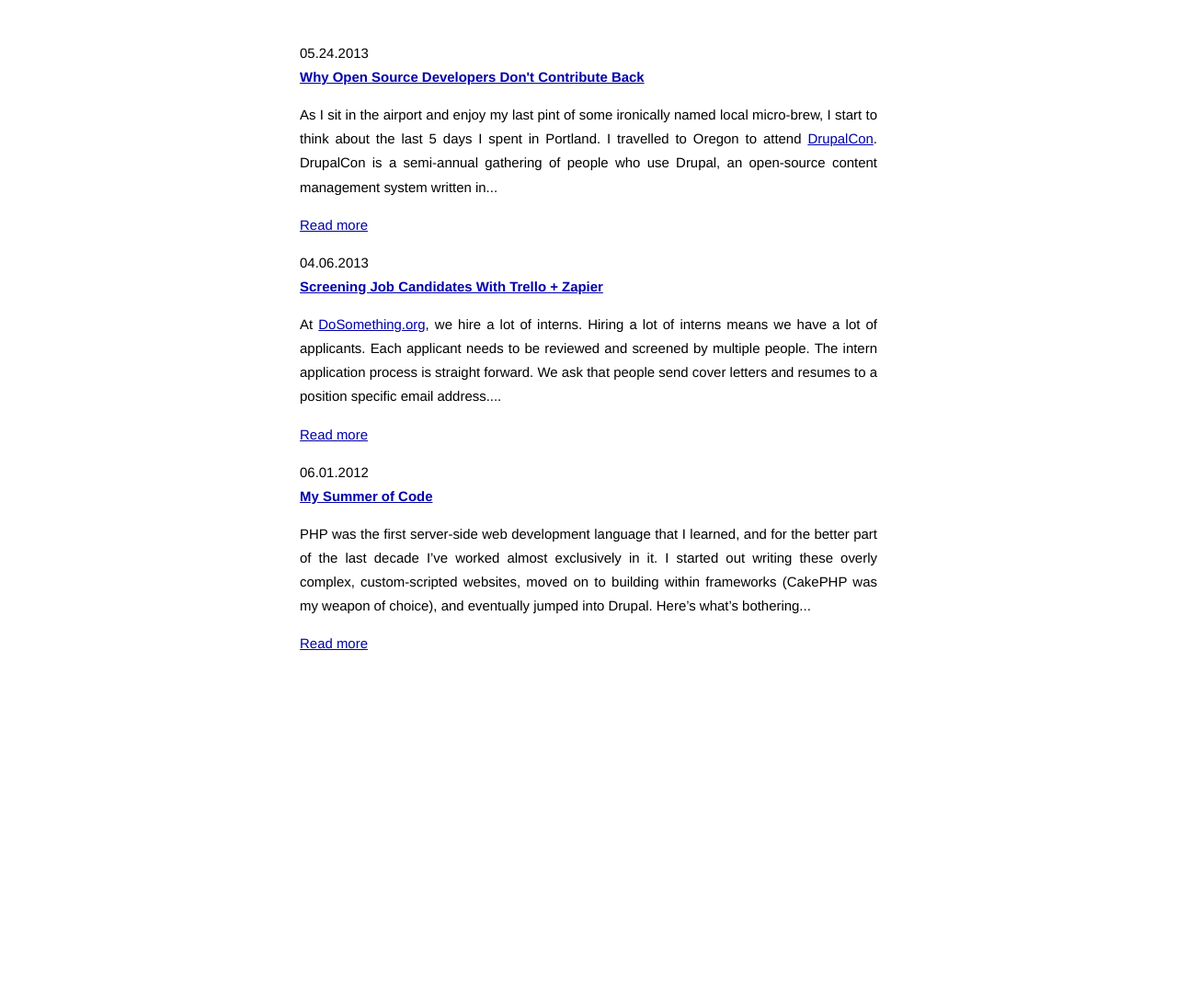
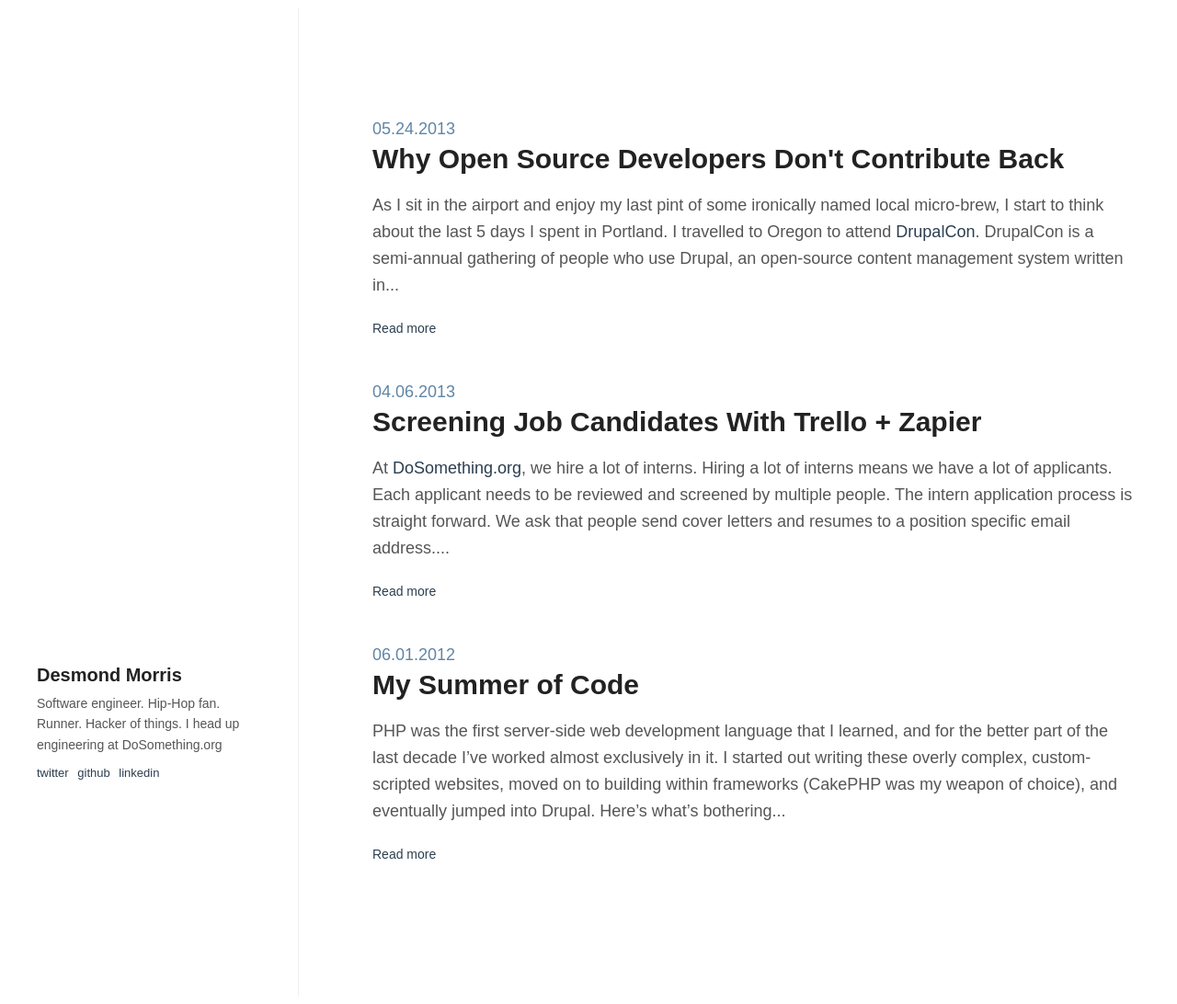
Before and after one commit to desmondmorris/desmondmorris.com, a Jekyll site: the page built from index.html, in a window 1280 px wide. Shown: the whole page at 92% size. Built offline with Jekyll 4.4.1, drawn with Linux system fonts in a browser that asks for light colours; nearby versions of some CDN libraries; Markdown is read by kramdown in place of the engine named in the settings; before the commit the page ends 945 px from its top, so only the background shows below that.

Commit message:
Adds styles and modernizr

```diff
--- a/_layouts/default.html
+++ b/_layouts/default.html
@@ -11,10 +11,25 @@
 
         <link rel="stylesheet" href="/css/syntax.css">
         <link rel="stylesheet" href="/css/main.css">
+
+        <script src="//cdnjs.cloudflare.com/ajax/libs/modernizr/2.6.2/modernizr.min.js"></script>
+        <script>window.jQuery || document.write('<script src="/js/vendor/modernizr.js"><\/script>')</script>
     </head>
     <body>
+
         <div class="site">
-            <div role="main">{{ content }}</div>
+            <header id="sidebar">
+                <div id="card">
+                    <h2><a href="/">Desmond Morris</a></h2>
+                    <p>Software engineer. Hip-Hop fan. Runner. Hacker of things. I head up engineering at DoSomething.org</p>
+                    <ul class="social">
+                        <li><a href="http://twitter.com/desmondmorris" target="_blank">twitter</a></li>
+                        <li><a href="http://github.com/desmondmorris" target="_blank">github</a></li>
+                        <li><a href="http://linkedin.com/in/desmondmorris" target="_blank">linkedin</a></li>
+                    </ul>
+                </div>
+            </header>
+            <div id="main" role="main">{{ content }}</div>
         </div>
 
         <script src="//ajax.googleapis.com/ajax/libs/jquery/1.10.2/jquery.min.js"></script>
--- a/_layouts/post.html
+++ b/_layouts/post.html
@@ -2,10 +2,10 @@
 layout: default
 ---
 
-<article>
+<article class="post">
   <header>
+    <time datetime="{{ page.date }}">{{ page.date | date: "%m.%d.%Y" }}</time>
     <h1>{{ page.title }}</h1>
-    <time datetime="{{ page.date }}">{{ page.date | date: "%m.%d.%Y" }}</time>
   </header>
 
   <div class="entry">
--- a/bower.json
+++ b/bower.json
@@ -2,6 +2,7 @@
   "name": "desmondmorris.com",
   "private": "true",
   "dependencies": {
-    "jquery": "1.10.2"
+    "jquery": "1.10.2",
+    "modernizr": "2.6.2"
   }
 }
--- a/css/main.css
+++ b/css/main.css
@@ -1,160 +1,140 @@
-/*****************************************************************************/
-/*
-/* Common
-/*
-/*****************************************************************************/
+body {
+  color: #555;
+  font-family: "proxima-nova",sans-serif;
+  font-size: 18px;
+  line-height: 1;
+}
 
-/* Global Reset */
-* {
+a, a:active, a:visited {
+  color: #2c3e50;
+  text-decoration: none;
+}
+
+a:hover {
+  text-decoration: underline;
+}
+
+#main {
+  border-left: 1px solid #efefef;
+  margin-left: 25%;
+  line-height: 29px;
+  padding: 100px 40px;
+  position: relative;
+}
+
+h1, h2, h2 a, h2 a:visited {
+  color: #222;
+  font-family: "proxima-nova",sans-serif;
+  font-weight: bold;
+}
+
+.posts li {
+  list-style: none;
+  margin-bottom: 40px;
+}
+
+.posts li .read-more {
+  font-size: 14px;
   margin: 0;
   padding: 0;
 }
 
-html, body { height: 100%; }
-
-body {
-  background-color: #FFF;
-  font: 13.34px Helvetica, Arial, sans-serif;
-  font-size: small;
-  text-align: center;
+h1, .post h2 {
+  font-size: 30px;
+  font-weight: bold;
+  margin: 0 0 4px 0;
+  line-height: 1.2;
+  max-width: 829px;
 }
 
-h1, h2, h3, h4, h5, h6 {
-  font-size: 100%; }
-
-h1 { margin-bottom: 1em; }
-p { margin: 1em 0; }
-
-a         { color: #00a; }
-a:hover   { color: #000; }
-a:visited { color: #a0a; }
-
-/*****************************************************************************/
-/*
-/* Home
-/*
-/*****************************************************************************/
-.posts {
-  list-style-type: none;
-  margin-bottom: 2em;
+article.post {
+  max-width: 829px;
 }
 
-.posts li {
-  line-height: 1.75em;
+
+.post time {
+  color: #6085a6;
+  font-size: 18px;
 }
 
-.posts span {
-  color: #aaa;
-  font-family: Monaco, "Courier New", monospace;
-  font-size: 80%;
+#sidebar {
+  left: 0;
+  padding: 0 0 40px 0;
+  position: fixed;
+  bottom: 0;
+  width: 25%;
 }
 
-/*****************************************************************************/
-/*
-/* Site
-/*
-/*****************************************************************************/
-
-.site {
-  font-size: 115%;
-  text-align: justify;
-  width: 42em;
-  margin: 3em auto 2em;
-  line-height: 1.5em;
+#sidebar h2 {
+  font-size: 20px;
+  font-weight: normal;
+  margin: 0;
 }
 
-.header a {
-  font-weight: bold;
-  text-decoration: none;
+#card {
+  margin: 0 40px;
 }
 
-.title {
-  display: inline-block;
-  margin-bottom: 2em;
+#card p{
+  font-size: 14px;
+  line-height: 1.6;
+  margin: 0;
 }
 
-.title a {
-  color: #a00;
+#card h2 {
+  margin: 10px 0;
 }
 
-.title a:hover {
-  color: #000;
+.social {
+  font-size: 13px;
+  padding: 0;
 }
 
-.header a.extra {
-  color: #aaa;
-  margin-left: 1em;
+.social li {
+  display: inline;
+  margin: 0;
+  padding: 0 6px 0 0;
 }
 
-.header a.extra:hover {
-  color: #000;
+/**
+ * At larger screen sizes, the tray pushes the page content.
+ */
+@media only screen and (max-width: 800px) {
+  #sidebar {
+    padding: 20px 0;
+    position: relative;
+    width: auto;
+  }
+  #card {
+    margin: 0 auto;
+    text-align: center;
+    width: 340px;
+  }
+
+  #card p{
+
+    margin: 0;
+  }
+
+  #main {
+    border-top: 1px solid #efefef;
+    margin-left: 0;
+    padding: 40px;
+  }
+  h1, .post h2 {
+    font-size: 24px;
+  }
+  article.post {
+    width: 100%;
+  }
 }
 
-.meta {
-  color: #aaa;
+/**
+ * At larger screen sizes, the tray pushes the page content.
+ */
+@media only screen and (max-width: 600px) {
+  #main {
+    font-size: 16px;
+    padding: 20px;
+  }
 }
-
-.footer {
-  font-size: 80%;
-  color: #666;
-  border-top: 4px solid #eee;
-  margin-top: 2em;
-  overflow: hidden;
-}
-
-.footer .contact {
-  float: left;
-  margin-right: 3em;
-}
-
-.footer .contact a {
-  color: #8085C1;
-}
-
-.footer .rss {
-  margin-top: 1.1em;
-  margin-right: -.2em;
-  float: right;
-}
-
-.footer .rss img {
-  border: 0;
-}
-
-/*****************************************************************************/
-/*
-/* Posts
-/*
-/*****************************************************************************/
-
-/* standard */
-.post pre {
-  border: 1px solid #ddd;
-  background-color: #eef;
-  padding: 0 .4em;
-}
-
-.post ul, .post ol {
-  margin-left: 1.35em;
-}
-
-.post code {
-  border: 1px solid #ddd;
-  background-color: #eef;
-  padding: 0 .2em;
-}
-
-.post pre code {
-  border: none;
-}
-
-/* terminal */
-.post pre.terminal {
-  border: 1px solid #000;
-  background-color: #333;
-  color: #FFF;
-}
-
-.post pre.terminal code {
-  background-color: #333;
-}
--- a/index.html
+++ b/index.html
@@ -6,7 +6,7 @@ layout: default
   <ul class="posts">
     {% for post in site.posts %}
       <li>
-        <article>
+        <article class="post">
           <header>
             <time datetime="{{ post.date }}">{{ post.date | date: "%m.%d.%Y" }}</time>
             <h2><a href="{{ post.url }}">{{ post.title }}</a></h2>
```
